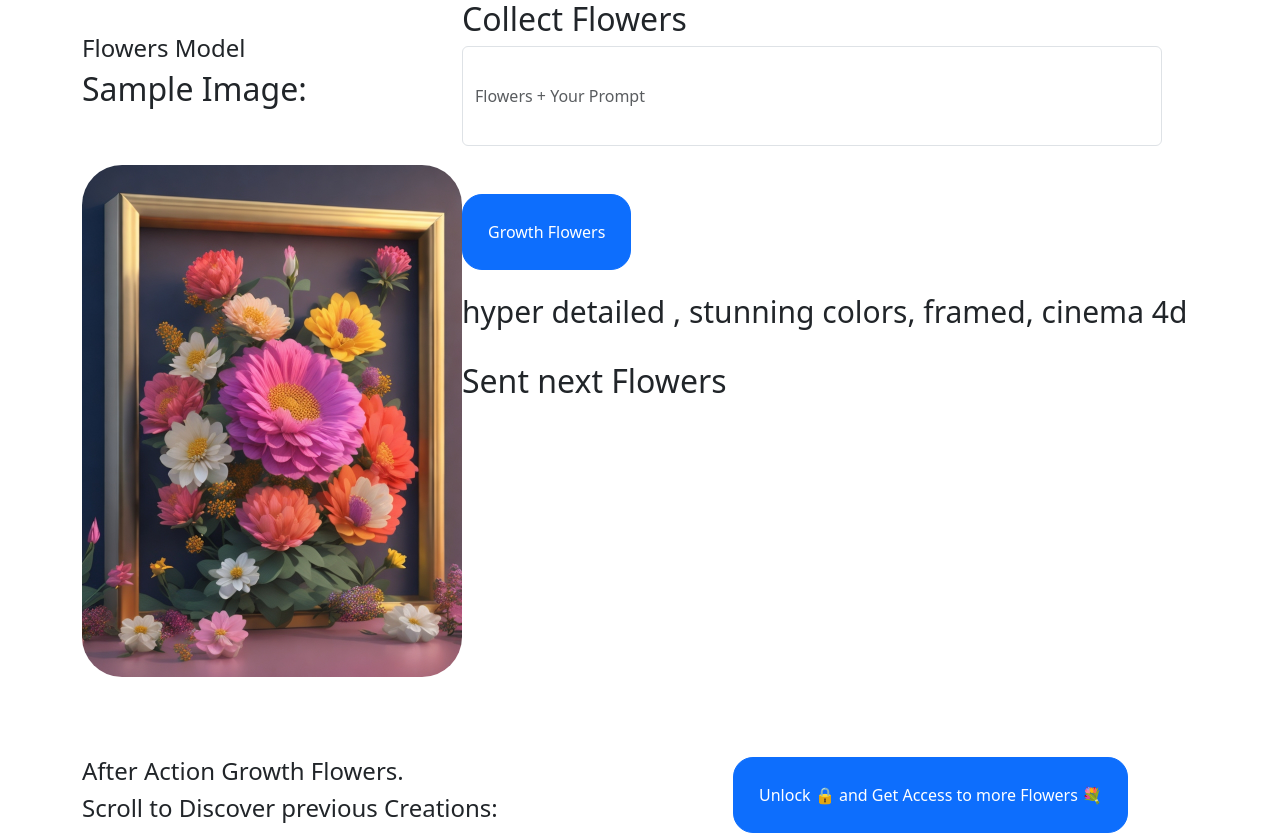
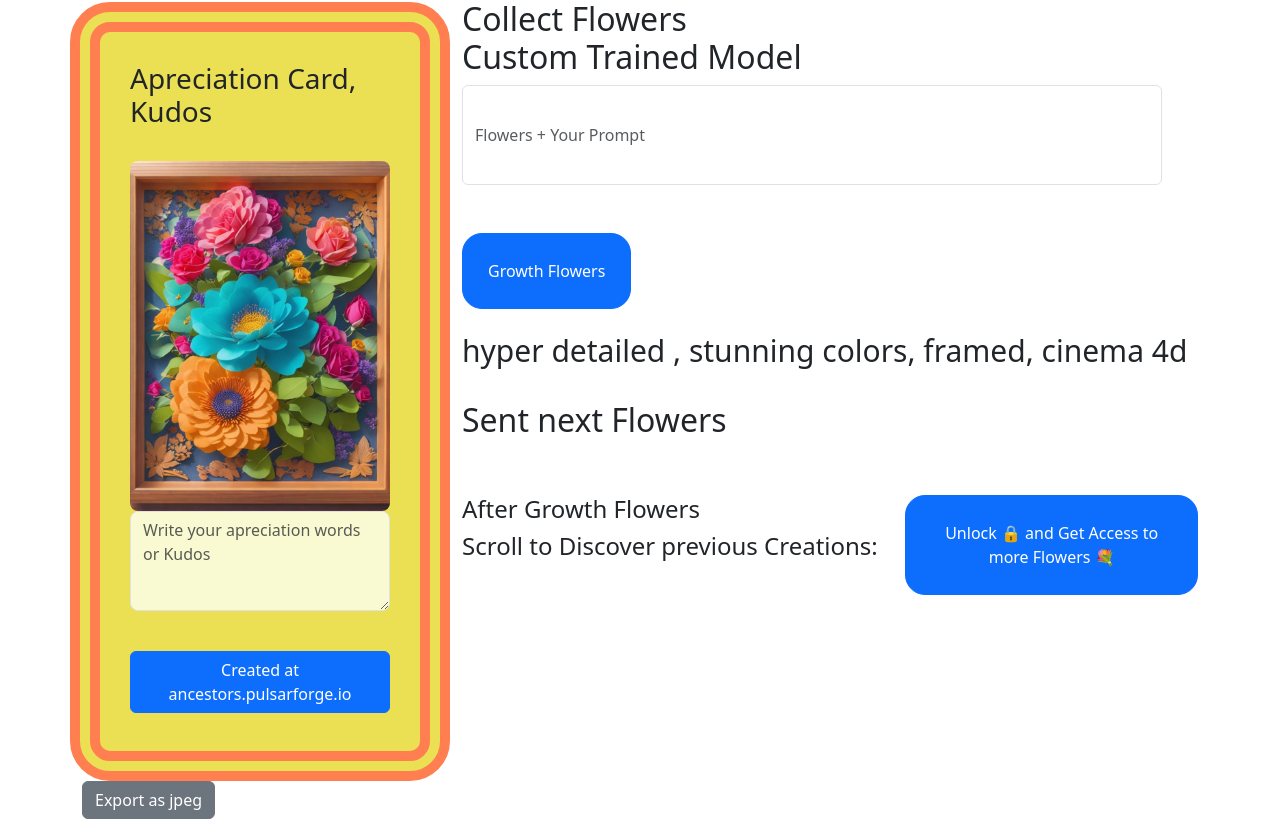
Before and after one commit to blockdatalabs/Ancestors-NFTs-Marketplace, a React (Create React App) app: page /share-tree-flowers in a window 1280 px wide. Shown: the part 298-1133 px from the top of the page. Built offline with nearby package versions, Linux system fonts and the light colour scheme; the HTML template or start-up script is replaced by a standard one.

Commit message:
test map and kudos card

```diff
--- a/package.json
+++ b/package.json
@@ -15,10 +15,12 @@
     "chart.js": "^3.9.1",
     "ethers": "^5.7.2",
     "faker": "^5.5.3",
+    "html2canvas": "^1.4.1",
     "react": "^18.2.0",
     "react-bootstrap": "^2.3.0",
     "react-bootstrap-accordion": "^1.0.0",
     "react-chartjs-2": "^4.3.1",
+    "react-component-export-image": "^1.0.6",
     "react-dom": "^18.2.0",
     "react-router-dom": "^6.3.0",
     "react-scripts": "5.0.0",
--- a/src/components/Evolutions/Flowers.jsx
+++ b/src/components/Evolutions/Flowers.jsx
@@ -1,5 +1,6 @@
-import React, { useEffect, useState } from "react";
-import InitImage from "../../assets/images/tree/init-flower.jpg";
+import React, { useEffect, useState, useRef } from "react";
+import { exportComponentAsJPEG} from 'react-component-export-image';
+import InitImage from "../../assets/images/tree/init-flower-1.jpg";
 import Gen1 from "../../assets/images/tree/Flowers-1.jpg";
 import Gen2 from "../../assets/images/tree/Flowers-2.jpg";
 import Gen3 from "../../assets/images/tree/Flowers-3.jpg";
@@ -19,6 +20,7 @@ const checkout = () => {
   }
 };
 function Flowers() {
+  const componentRef = useRef();
   const [query, setQuery] = useState("");
   const [generation, setGeneration] = useState([]);
   const [locked, setLocked] = useState("pending");
@@ -60,30 +62,32 @@ function Flowers() {
   return (
     <section className="banner">
       <div className="container big">
-        <div className="row">
+        <div className="row" >
           <h2>
             {" "}
             <br /> <br /> Tree of Life calling World Builders <br /> <br />{" "}
           </h2>
 
-          <div className="col-md-4">
-            <br />
-            <br />
-            <br />
-            <h4>Flowers Model</h4>
-            <h2>Sample Image: </h2>
-            <br />
+          <div className="col-md-4" style={{ padding: 30, borderRadius: 40, border: "30px double coral", marginTop: 40, background: "#ebe054"}} ref={componentRef} >
+              <h3>Apreciation Card, Kudos</h3>
               <br />
               <img
                 src={InitImage}
-              alt="Flowers"
-              style={{ width: "380px", height: "512px", borderRadius: 40 }}
+                alt="skins of one flower"
+                style={{ width: "100%",borderRadius: 8}}
               />
+              <textarea
+                type="multiliner"
+                className="form-control"
+                placeholder="Write your apreciation words or Kudos"
+                style={{  width: "100%", height: 100, borderRadius: 8, background: "lightgoldenrodyellow", marginBottom: 40  }}
+              />
+              <h5 className="btn btn-primary">Created at ancestors.pulsarforge.io</h5>
             </div>
           <div className="col-md-8">
             <h2>
               {" "}
-              <br /> Collect Flowers {" "}
+              <br /> Collect Flowers {" "}<br /> Custom Trained Model {" "}
             </h2>
             <form onSubmit={handleSubmit} className="form-group">
               <input
@@ -114,14 +118,11 @@ function Flowers() {
 
               <h2>Sent next Flowers</h2>
             </form>
-          </div>
-        </div>
-        <div className="row" style={{ marginTop: 80, marginBottom: 80 }}>
-          {generation ? (
-            <>
+            <br />
+            <br />
             <div className="row">
                 <div className="col-md-7">
-                  <h4>After Action Growth Flowers.</h4>
+                  <h4>After Growth Flowers</h4>
                   <h4>Scroll to Discover previous Creations:</h4>
                   <br />
                   <br />
@@ -132,10 +133,20 @@ function Flowers() {
                   </button>
                 </div>
               </div>
+          </div>
+          <div className="col-md-4">
+            <button className="btn btn-secondary" onClick={() => exportComponentAsJPEG(componentRef)}>
+              Export as jpeg
+            </button>
+          </div>
+        </div>
+        <div className="row" style={{ marginTop: 80, marginBottom: 80 }}>
+          {generation ? (
+            <>
               <div className="row">
                 {generation.map(
                   (leoImage, index) =>
-                    index === 1 && (
+                  index === 0 && index === 1 && (
                       <div className="row" key={index}>
                         {leoImage.generated_images.map((leoGenerate, idx) => (
                           <>
@@ -163,82 +174,7 @@ function Flowers() {
                 </div>
                 {generation.map(
                   (leoImage, index) =>
-                  locked === "locked" && index === 2 && (
-                      <div className="row" key={index}>
-                        {leoImage.generated_images.map((leoGenerate, idx) => (
-                          <>
-                            <div className="col-md-4" key={idx}>
-                              <h2>Gen {idx + 1}</h2>
-                              <img
-                                src={leoGenerate?.url}
-                                style={{
-                                  width: "75%",
-                                  borderRadius: 40,
-                                }}
-                                alt="generations"
-                              />
-                              <h5>
-                                Previous Creator Prompt: {leoImage.prompt}
-                              </h5>
-                            </div>
-                          </>
-                        ))}
-                      </div>
-                    ),
-                )}
-                {generation.map(
-                  (leoImage, index) =>
-                  locked === "locked" && index === 3 && (
-                      <div className="row" key={index}>
-                        {leoImage.generated_images.map((leoGenerate, idx) => (
-                          <>
-                            <div className="col-md-4" key={idx}>
-                              <h2>Gen {idx + 1}</h2>
-                              <img
-                                src={leoGenerate?.url}
-                                style={{
-                                  width: "75%",
-                                  borderRadius: 40,
-                                }}
-                                alt="generations"
-                              />
-                              <h5>
-                                Previous Creator Prompt: {leoImage.prompt}
-                              </h5>
-                            </div>
-                          </>
-                        ))}
-                      </div>
-                    ),
-                )}
-              {generation.map(
-                  (leoImage, index) =>
-                  locked === "locked" && index === 4 && (
-                      <div className="row" key={index}>
-                        {leoImage.generated_images.map((leoGenerate, idx) => (
-                          <>
-                            <div className="col-md-4" key={idx}>
-                              <h2>Gen {idx + 1}</h2>
-                              <img
-                                src={leoGenerate?.url}
-                                style={{
-                                  width: "75%",
-                                  borderRadius: 40,
-                                }}
-                                alt="generations"
-                              />
-                              <h5>
-                                Previous Creator Prompt: {leoImage.prompt}
-                              </h5>
-                            </div>
-                          </>
-                        ))}
-                      </div>
-                    ),
-                )}
-                {generation.map(
-                  (leoImage, index) =>
-                  locked === "locked" && index === 5 && (
+                  locked === "locked" && index === 2 && index === 3 && index === 4 && index === 5 && index === 6 && index === 7 &&(
                       <div className="row" key={index}>
                         {leoImage.generated_images.map((leoGenerate, idx) => (
                           <>
@@ -281,15 +217,16 @@ function Flowers() {
           </div>
 
           <div className="row">
-            <div className="col-md-4">
+            <div className="col-md-4" >
               <h2>Gen1</h2>
               <br />
               <img
                 src={Gen1}
                 alt="skins of one flower"
-                style={{ width: "100%", borderRadius: 40 }}
+                style={{ width: "100%", borderRadius: 40}}
               />
             </div>
+
             <div className="col-md-4">
               <h2>Gen2</h2>
               <br />
```
Also changed, not shown: src/assets/images/tree/init-flower-1.jpg (added), 1 other file (tests, documents, lock files or other folders). Lines whose indentation alone changed are shown as unchanged.
